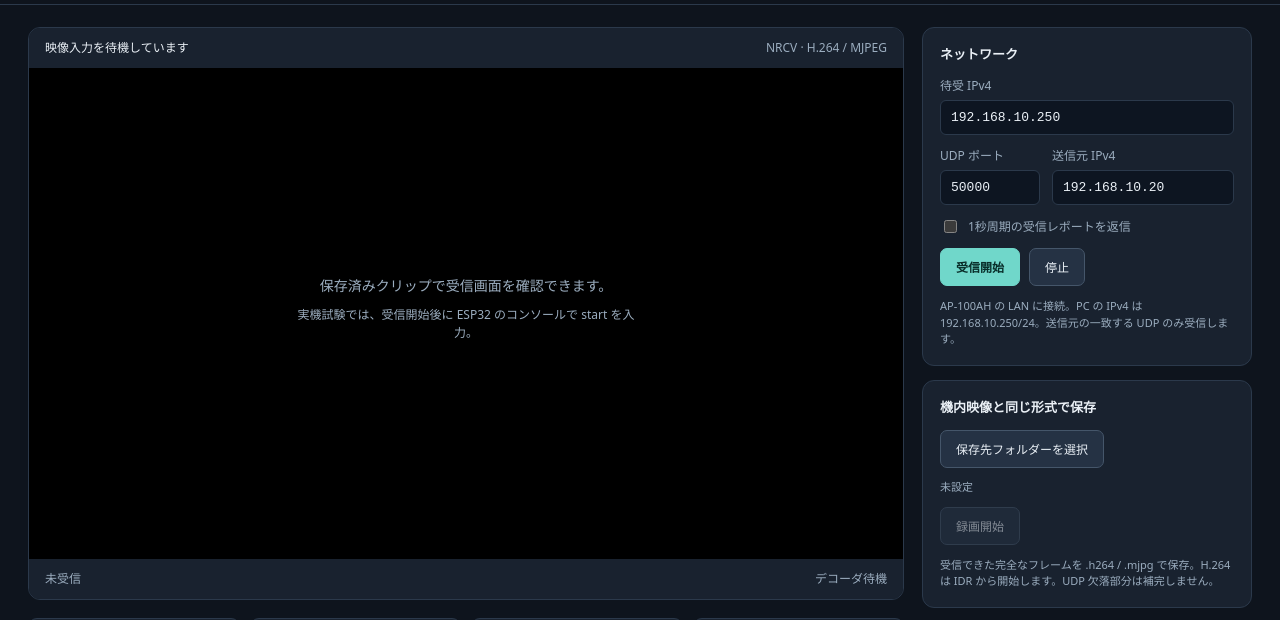
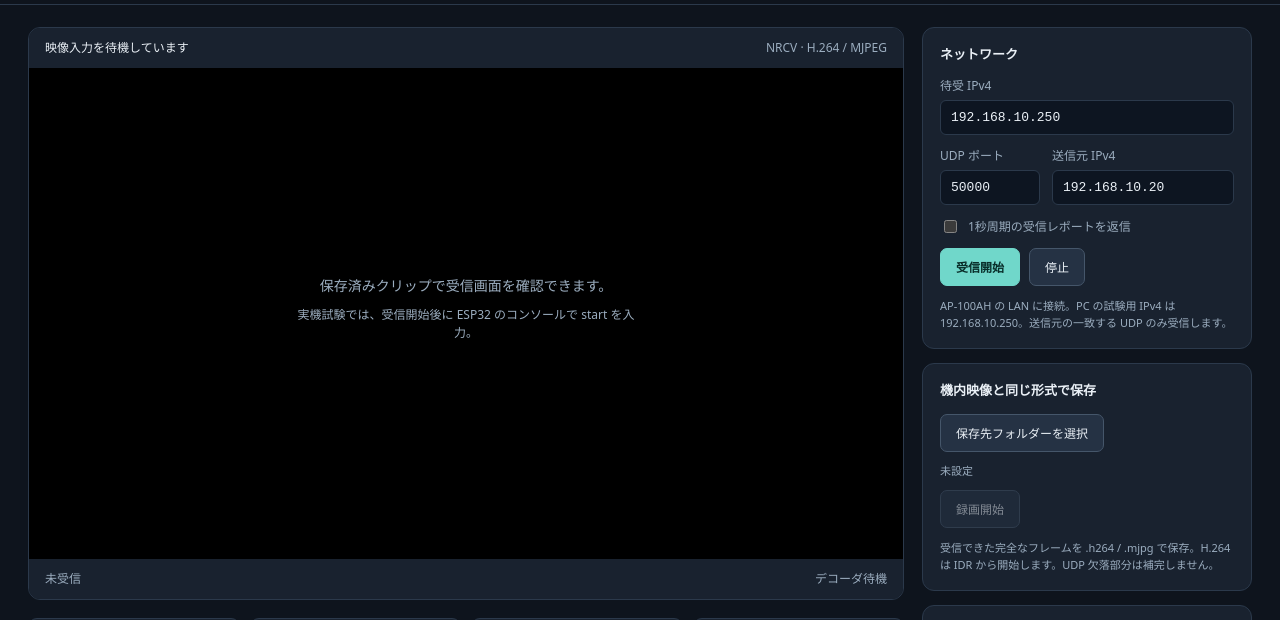
Before and after one commit to Natsu-B/nrc7292_halow, an Electron app: page receiver/ui/index.html in a window 1280 px wide. Shown: the part 100-720 px from the top of the page. Drawn offline with Linux system fonts and the light colour scheme; no server answers.

Commit message:
docs(receiver): describe the verified PC address accurately

```diff
--- a/receiver/ui/index.html
+++ b/receiver/ui/index.html
@@ -10,7 +10,7 @@
 <main>
 <section class="viewer"><div class="viewer-top"><span id="source-title">映像入力を待機しています</span><span id="codec-label">NRCV · H.264 / MJPEG</span></div><div class="screen"><canvas id="video" width="640" height="360"></canvas><div id="empty">保存済みクリップで受信画面を確認できます。<small>実機試験では、受信開始後に ESP32 のコンソールで start を入力。</small></div></div><div class="viewer-bottom"><span id="picture">未受信</span><span id="decoder">デコーダ待機</span></div></section>
 <aside>
-<section class="panel"><h2>ネットワーク</h2><label>待受 IPv4<input id="bind" value="192.168.10.250" autocomplete="off" spellcheck="false"></label><div class="two"><label>UDP ポート<input id="port" type="number" min="1024" max="65535" value="50000"></label><label>送信元 IPv4<input id="source" value="192.168.10.20" autocomplete="off" spellcheck="false"></label></div><label class="check"><input id="feedback" type="checkbox"> 1秒周期の受信レポートを返信</label><div class="buttons"><button id="listen" class="primary">受信開始</button><button id="stop">停止</button></div><p class="hint">AP-100AH の LAN に接続。PC の IPv4 は 192.168.10.250/24。送信元の一致する UDP のみ受信します。</p></section>
+<section class="panel"><h2>ネットワーク</h2><label>待受 IPv4<input id="bind" value="192.168.10.250" autocomplete="off" spellcheck="false"></label><div class="two"><label>UDP ポート<input id="port" type="number" min="1024" max="65535" value="50000"></label><label>送信元 IPv4<input id="source" value="192.168.10.20" autocomplete="off" spellcheck="false"></label></div><label class="check"><input id="feedback" type="checkbox"> 1秒周期の受信レポートを返信</label><div class="buttons"><button id="listen" class="primary">受信開始</button><button id="stop">停止</button></div><p class="hint">AP-100AH の LAN に接続。PC の試験用 IPv4 は 192.168.10.250。送信元の一致する UDP のみ受信します。</p></section>
 <section class="panel"><h2>機内映像と同じ形式で保存</h2><button id="directory">保存先フォルダーを選択</button><p id="directory-label" class="path">未設定</p><button id="record" disabled>録画開始</button><p class="hint">受信できた完全なフレームを .h264 / .mjpg で保存。H.264 は IDR から開始します。UDP 欠落部分は補完しません。</p></section>
 <section class="panel"><h2>ローカル動作確認</h2><label>デモ形式<select id="demo-codec"><option value="h264">H.264 / 640 × 360</option><option value="mjpeg">MJPEG / 320 × 180</option></select></label><div class="buttons"><button id="sample">内蔵デモ</button><button id="open">bin を開く</button></div><p class="hint">HVC1 コンテナ専用。SX に書き込むファームウェア bin とは別形式です。デモは RF 通信しません。</p></section>
 </aside>
```
Also changed, not shown: 1 other file.
